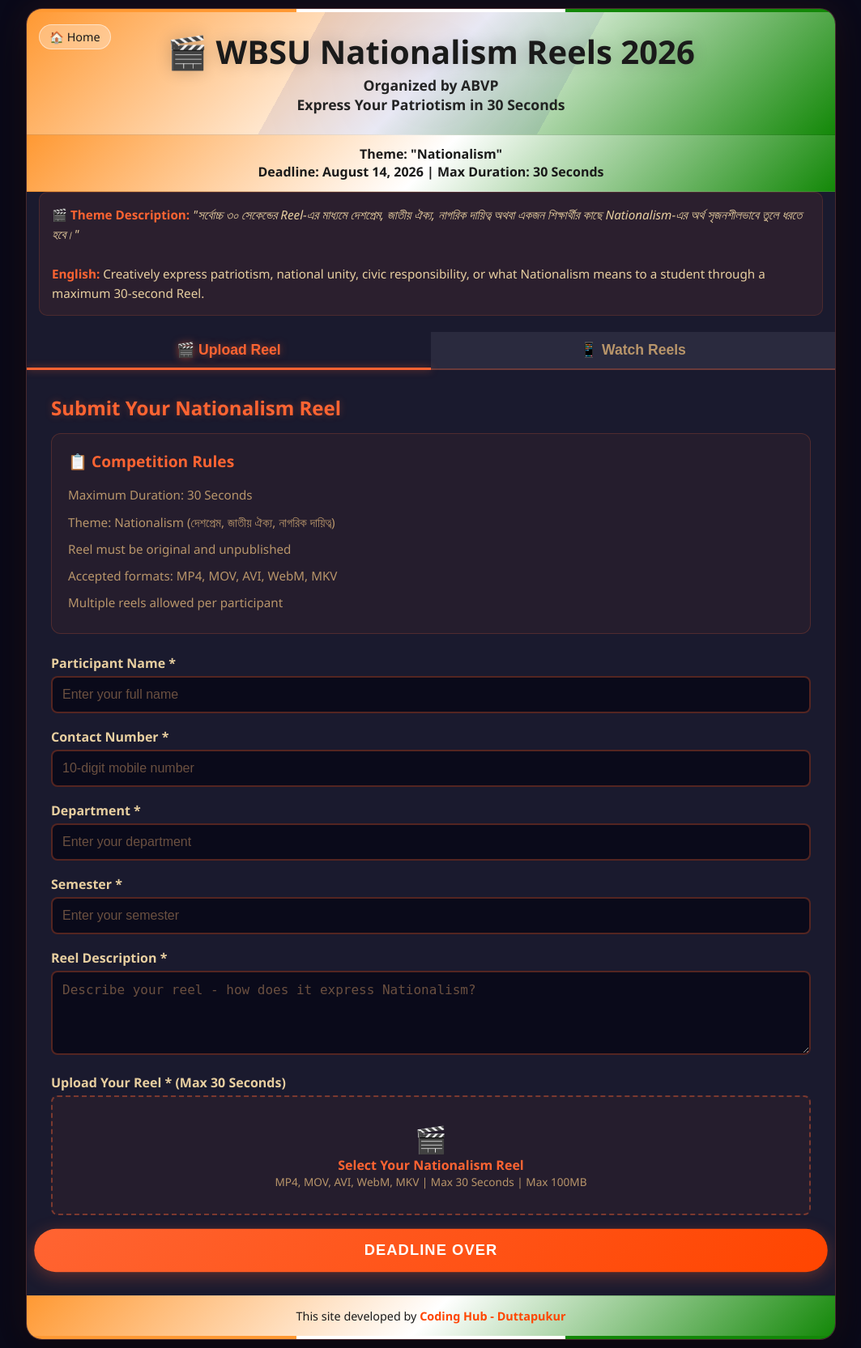
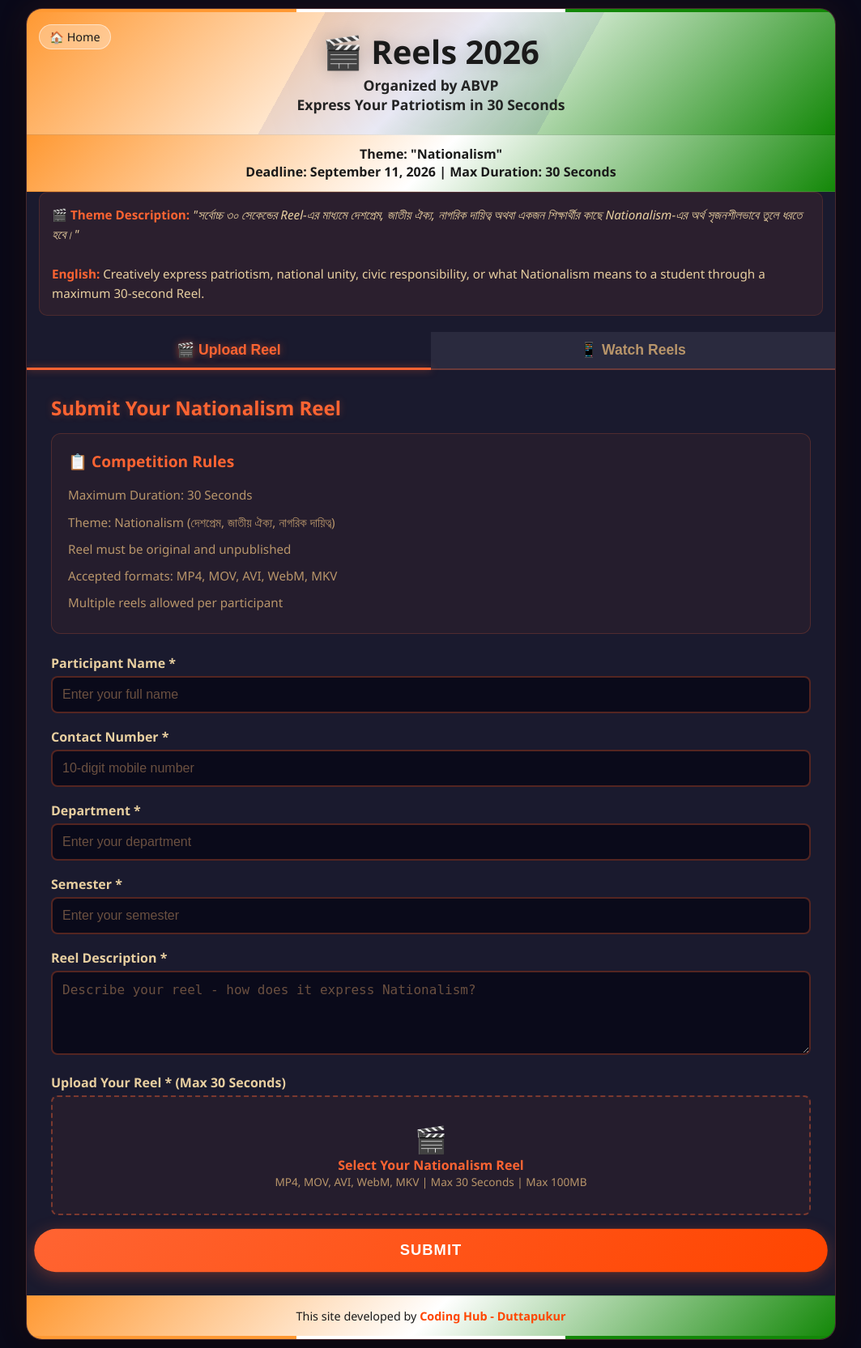
Before and after one commit to TSS-arch/wbsumob, a Flask app: page /reels in a window 1280 px wide. Shown: the whole page at 81% size, without its empty margins (108-1171 px from the left). Run offline with Flask 3, Linux system fonts and the light colour scheme.

Commit message:
Update reels.html

```diff
--- a/templates/reels.html
+++ b/templates/reels.html
@@ -3,7 +3,7 @@
 <head>
     <meta charset="UTF-8">
     <meta name="viewport" content="width=device-width, initial-scale=1.0, maximum-scale=1.0, user-scalable=yes">
-    <title>WBSU Nationalism Reels 2026</title>
+    <title>Reels 2026</title>
     <meta property="og:title" content="WBSU Nationalism Reels 2026">
     <meta property="og:description" content="Express Nationalism - 30 Second Reel Competition">
     <meta property="og:type" content="website">
@@ -104,13 +104,13 @@
         <div class="indian-flag-strip"></div>
         <div class="header">
             <a href="/" class="home-link">🏠 Home</a>
-            <h1>🎬 WBSU Nationalism Reels 2026</h1>
+            <h1>🎬 Reels 2026</h1>
             <p>Organized by ABVP</p>
             <p>Express Your Patriotism in 30 Seconds</p>
         </div>
         <div class="competition-info">
             Theme: <strong>"Nationalism"</strong><br>
-            Deadline: August 14, 2026 | Max Duration: 30 Seconds
+            Deadline: September 11, 2026 | Max Duration: 30 Seconds
         </div>
         <div class="theme-description">
             <strong>🎬 Theme Description:</strong> <em>"সর্বোচ্চ ৩০ সেকেন্ডের Reel-এর মাধ্যমে দেশপ্রেম, জাতীয় ঐক্য, নাগরিক দায়িত্ব অথবা একজন শিক্ষার্থীর কাছে Nationalism-এর অর্থ সৃজনশীলভাবে তুলে ধরতে হবে।"</em><br><br>
@@ -141,7 +141,7 @@
                     <div class="form-group"><label for="semester">Semester *</label><input type="text" id="semester" name="semester" required placeholder="Enter your semester"></div>
                     <div class="form-group"><label for="reel_description">Reel Description *</label><textarea id="reel_description" name="reel_description" placeholder="Describe your reel - how does it express Nationalism?" rows="4"></textarea></div>
                     <div class="form-group"><label>Upload Your Reel * (Max 30 Seconds)</label><div class="file-upload" onclick="document.getElementById('reel').click()"><p style="font-size: 2rem;">🎬</p><p style="font-weight: 600; color: #ff6432;">Select Your Nationalism Reel</p><p style="font-size: 0.85rem;">MP4, MOV, AVI, WebM, MKV | Max 30 Seconds | Max 100MB</p><input type="file" id="reel" name="reel" accept="video/*" required></div></div>
-                    <button type="submit" class="btn pulse">Deadline Over</button>
+                    <button type="submit" class="btn pulse">Submit</button>
                 </form>
             </div>
             <div id="view-page" class="page">
```
